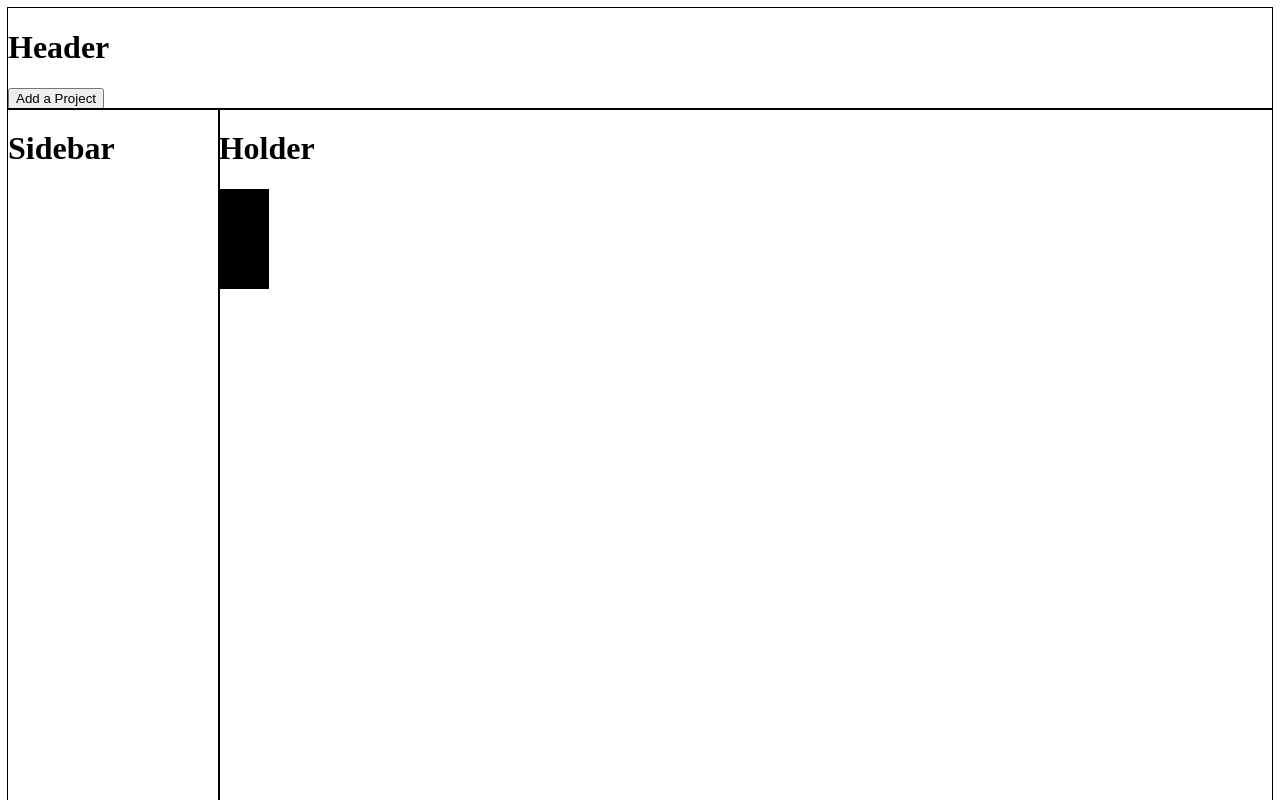
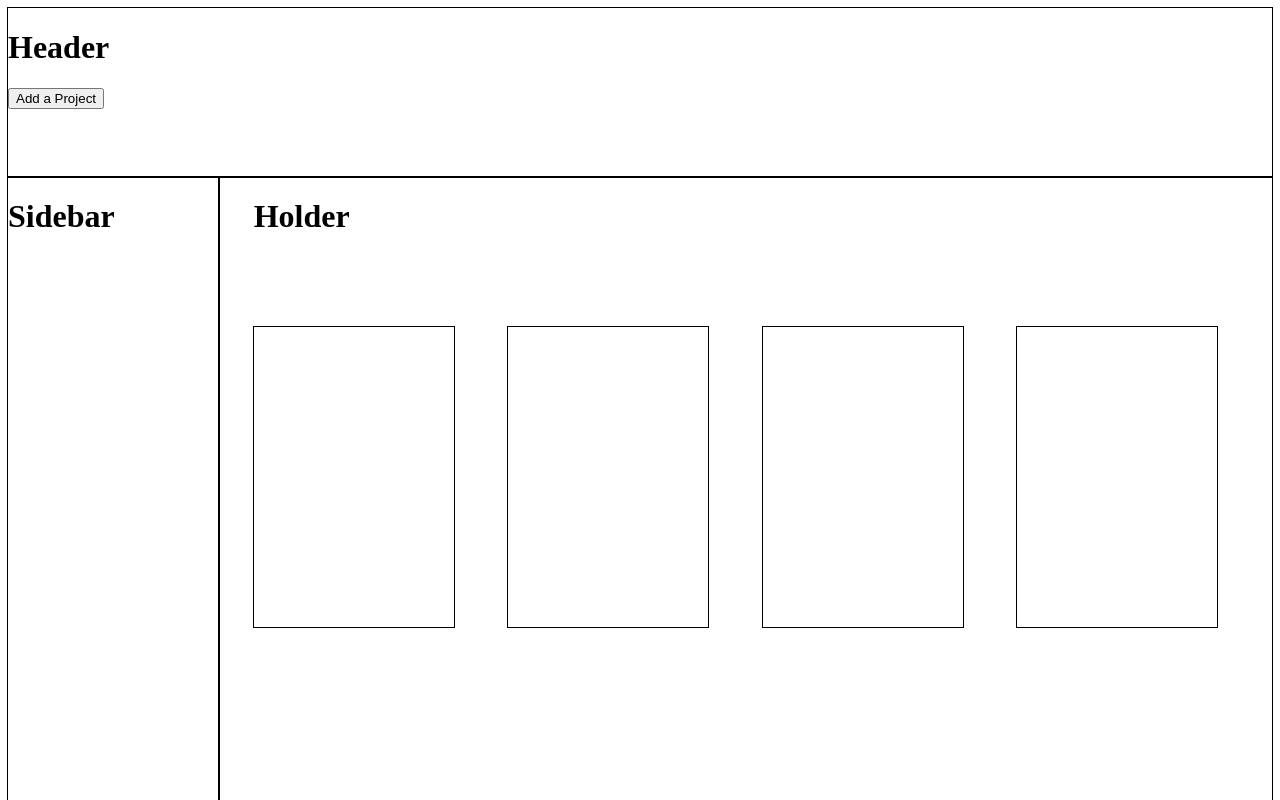
Before and after one commit to DylanWheatley/todo-list, a website built with webpack: page dist/index.html in a window 1280 px wide. Shown: the top 800 px of the page. Built offline with nearby package versions, Linux system fonts and the light colour scheme.

Commit message:
Grid for project cards added

```diff
--- a/src/index.js
+++ b/src/index.js
@@ -16,3 +16,6 @@
 import { newProject } from "./project-maker";
 
 const first = newProject("yeah", "yeah", "yeah");
+const sec = newProject("yeah", "yeah", "yeah");
+const third = newProject("yeah", "yeah", "yeah");
+const four = newProject("yeah", "yeah", "yeah");
```
Also changed, not shown: dist/index.html, dist/main.js, dist/style.css.
